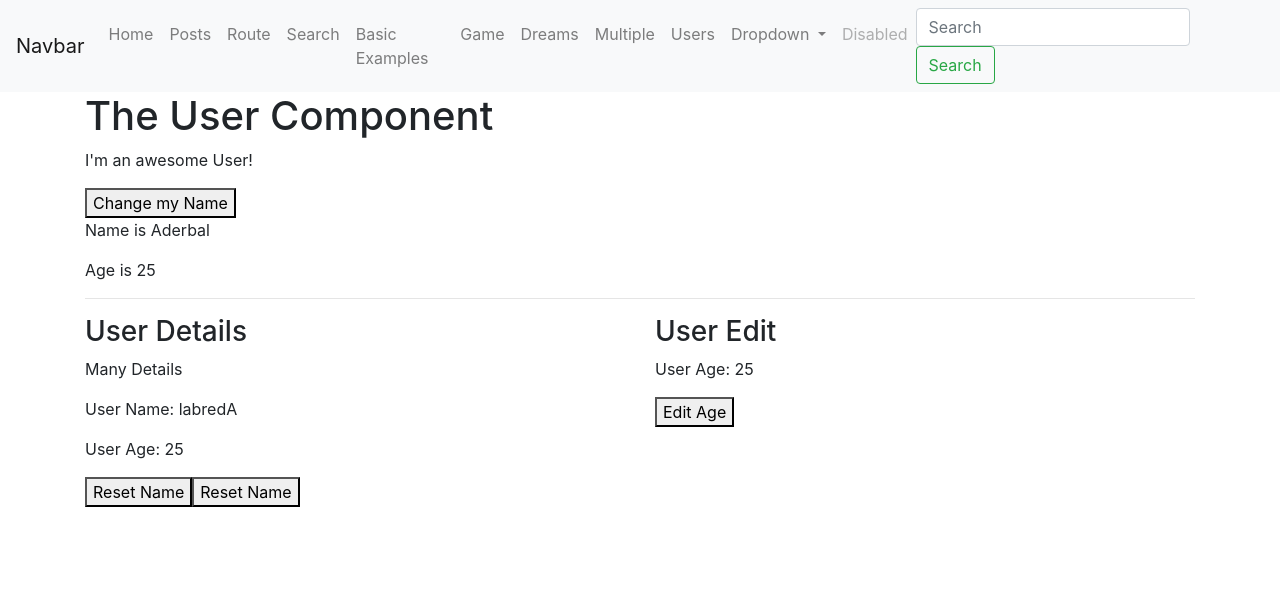
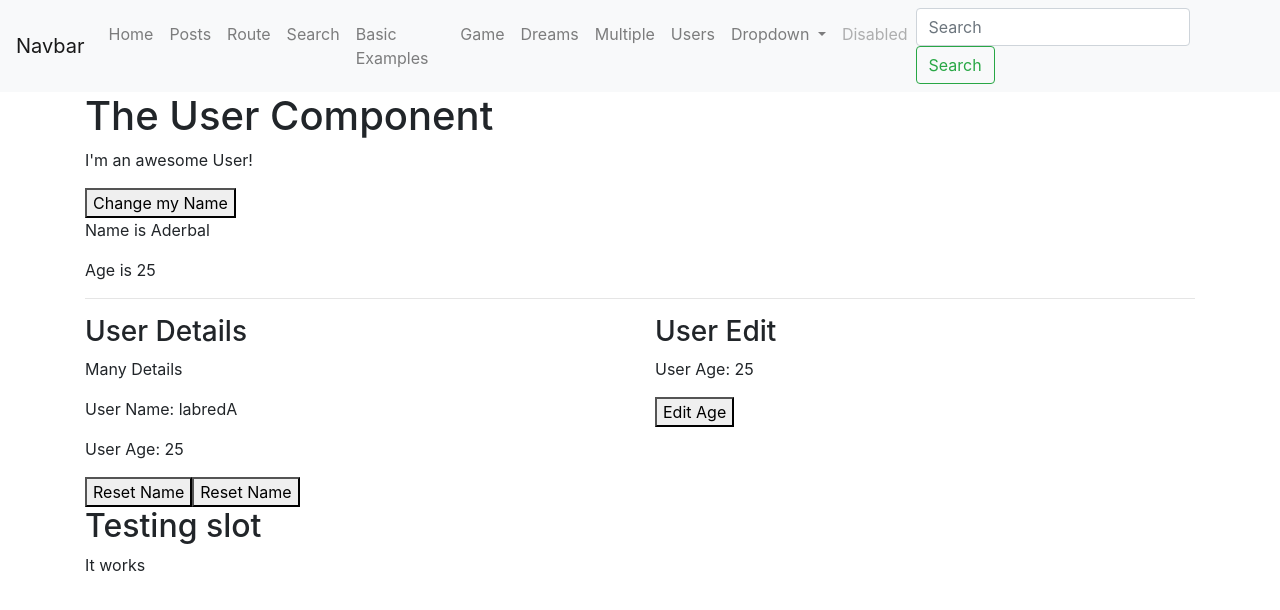
Before and after one commit to aderbalfarias/learning-vue, a Vue app: page /#/user in a window 1280 px wide. Shown: the top 610 px of the page. Built offline with nearby package versions, Linux system fonts and the light colour scheme; what vue-resource would draw is missing.

Commit message:
Including the content with slot

```diff
--- a/src/components/User/User.vue
+++ b/src/components/User/User.vue
@@ -13,6 +13,8 @@
                     @nameWasReset="name = $event"
                     :resetFn="resetName"
                     :userAge="age">
+                    <h2>Testing slot</h2>
+                    <p>It works</p>
                 </app-user-detail>
             </div>
             <div class="col-xs-12 col-sm-6">
--- a/src/components/User/UserDetail.vue
+++ b/src/components/User/UserDetail.vue
@@ -6,6 +6,8 @@
         <p>User Age: {{ userAge }}</p>
         <button @click="resetName">Reset Name</button>
         <button @click="resetFn()">Reset Name</button>
+
+        <slot></slot>
     </div>
 </template>
 
```
